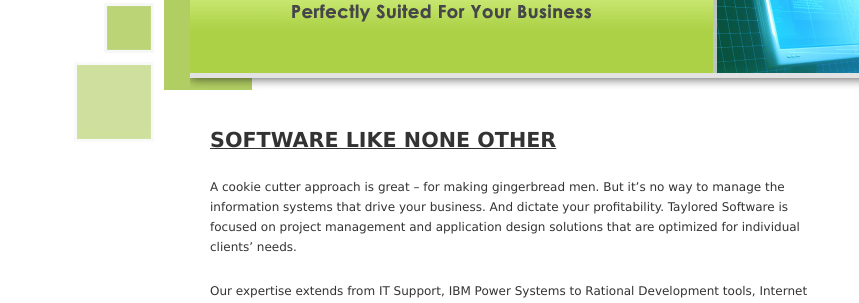
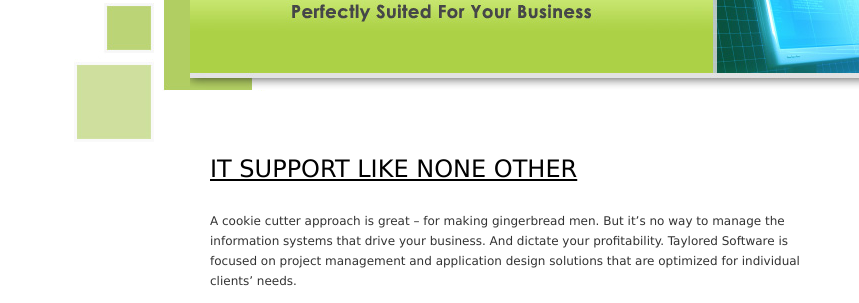
Before and after one commit to jimchou2/jimchou2.github.io, a plain HTML site: page index.html in a window 1280 px wide. Shown: the part 205-508 px from the top of the page, 0-859 px from the left. Drawn offline with Linux system fonts and the light colour scheme.

Commit message:
Update index.html

```diff
--- a/index.html
+++ b/index.html
@@ -123,9 +123,9 @@ display:none;
 											<h2 class="entry-title">Home</h2>
 
 					<div class="entry-content">
-						<p><u><big><big><b><br />
-SOFTWARE LIKE NONE OTHER<br />
-</b></big></big></u></p>
+						<p><u><br />
+							<h1>IT SUPPORT LIKE NONE OTHER</h1>
+</u></p>
 <p>A cookie cutter approach is great – for making gingerbread men. But it’s no way to manage the information systems that drive your business. And dictate your profitability. Taylored Software is focused on project management and application design solutions that are optimized for individual clients’ needs.</p>
 <p>Our expertise extends from IT Support, IBM Power Systems to Rational Development tools, Internet database design, website coding and more. Our capabilities run the gamut – from OS updates and program enhancements to the design of application interfaces or complete systems. Our bottom line delivers software that improves your bottom line. In a hurry. <a href="/services.html"><img class="alignright size-full wp-image-7" title="learn_more" src="/images/learn_more.png" alt="" width="102" height="20" /></a></p>
 <p></p>
```
